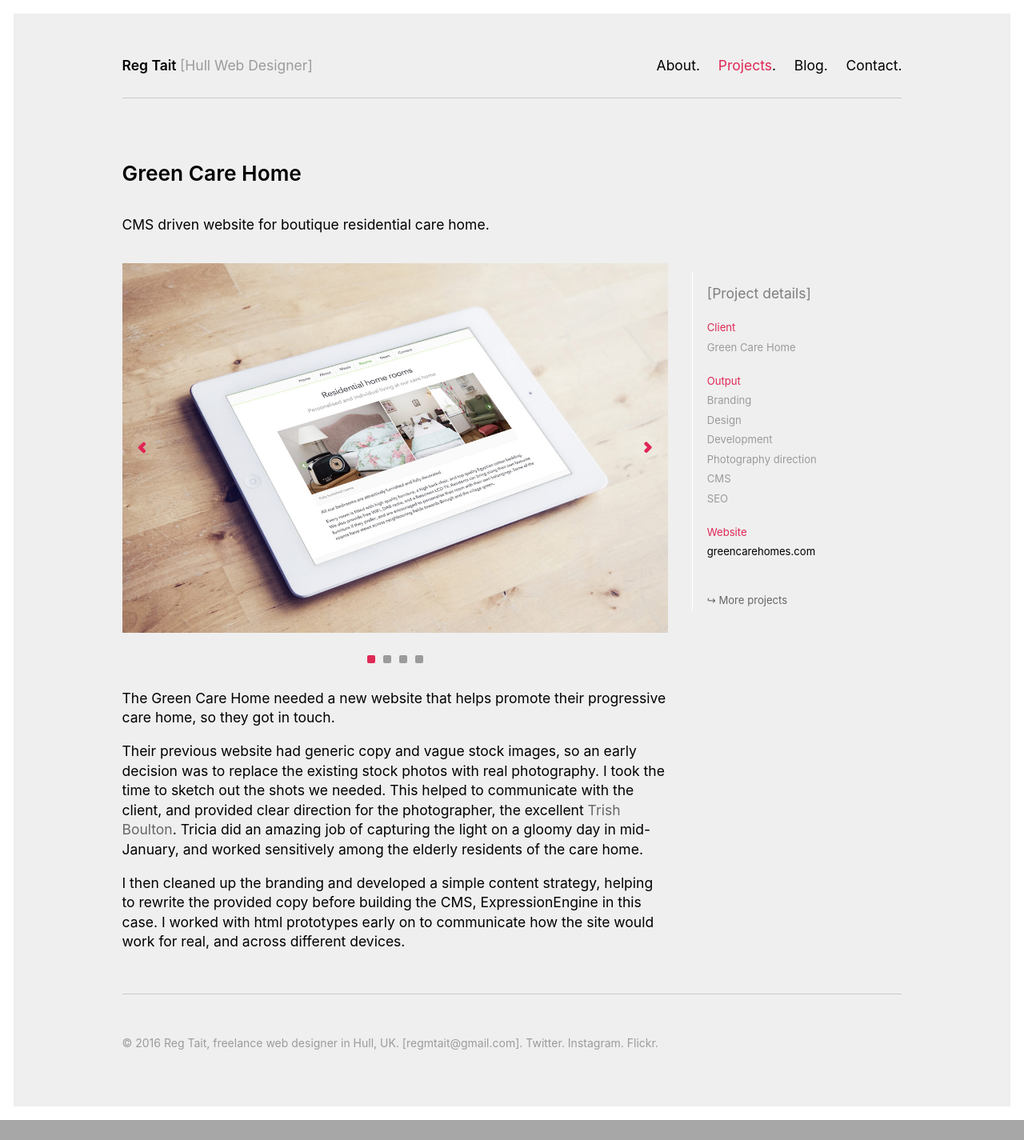
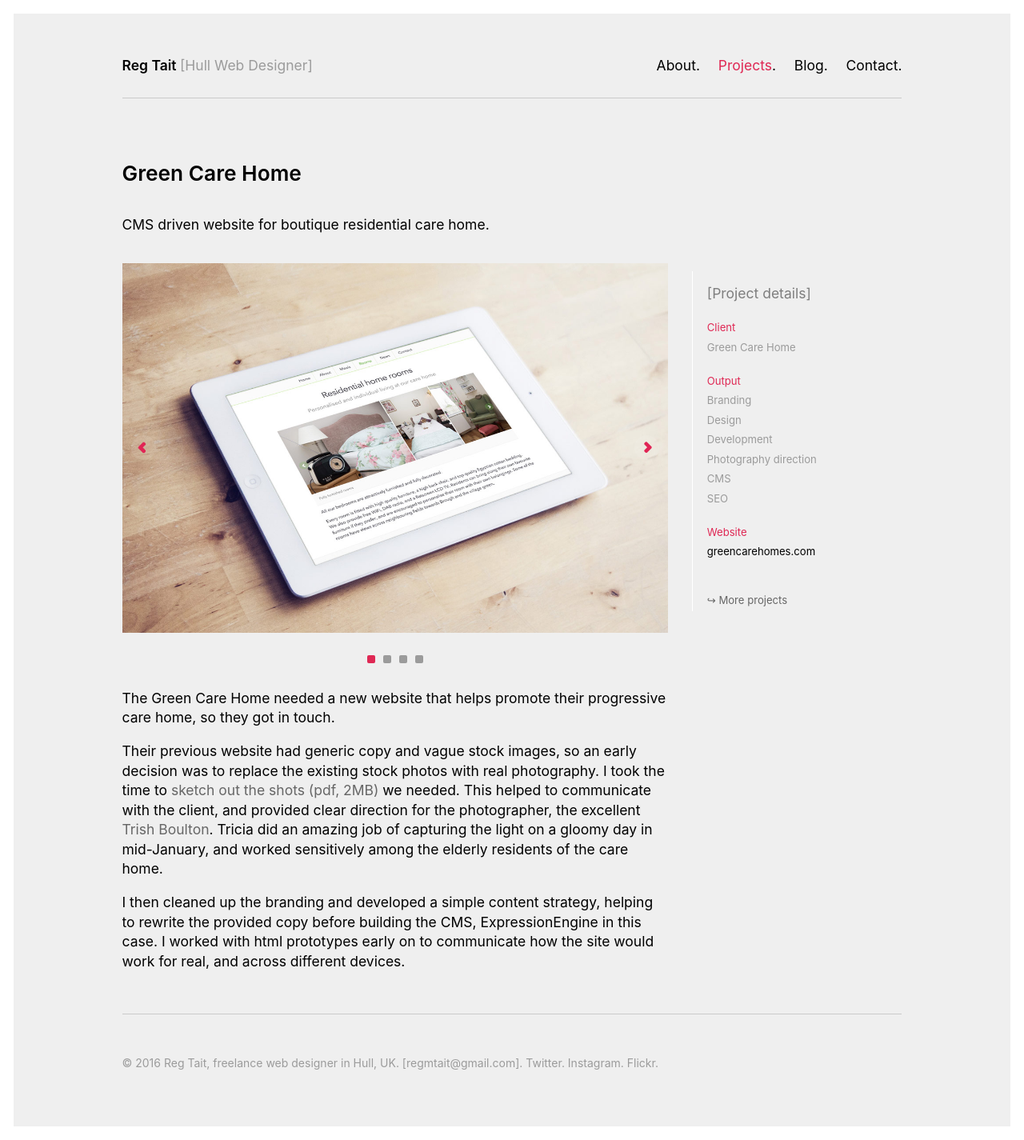
Before and after one commit to regmtait/regmtait.co.uk, a Jekyll site: the page built from _projects/greencarehome.md, in a window 1280 px wide. Shown: the whole page at 80% size. Built offline with Jekyll 4.4.1, drawn with Linux system fonts in a browser that asks for light colours; before the commit the page ends 1400 px from its top, so only the background shows below that; some of the changed lines change nothing that is shown.

Commit message:
Added pdf shot list

```diff
--- a/_projects/greencarehome.md
+++ b/_projects/greencarehome.md
@@ -38,8 +38,9 @@ projectimages:
 
 The Green Care Home needed a new website that helps promote their progressive care home, so they got in touch.
 
-Their previous website had generic copy and vague stock images, so an early decision was to replace the existing stock photos with real photography. I took the time to sketch out the shots we needed. This helped to communicate with the client, and provided clear direction for the photographer, the excellent [Trish Boulton]. Tricia did an amazing job of capturing the light on a gloomy day in mid-January, and worked sensitively among the elderly residents of the care home.
+Their previous website had generic copy and vague stock images, so an early decision was to replace the existing stock photos with real photography. I took the time to [sketch out the shots (pdf, 2MB)] we needed. This helped to communicate with the client, and provided clear direction for the photographer, the excellent [Trish Boulton]. Tricia did an amazing job of capturing the light on a gloomy day in mid-January, and worked sensitively among the elderly residents of the care home.
 
 I then cleaned up the branding and developed a simple content strategy, helping to rewrite the provided copy before building the CMS, ExpressionEngine in this case. I worked with html prototypes early on to communicate how the site would work for real, and across different devices.
 
+[sketch out the shots (pdf, 2MB)]: /files/gch-shot-list.pdf 'Green Care Home shot list (pdf)'
 [Trish Boulton]: http://www.facetphotography.co.uk/
```
Also changed, not shown: 1 other file.
